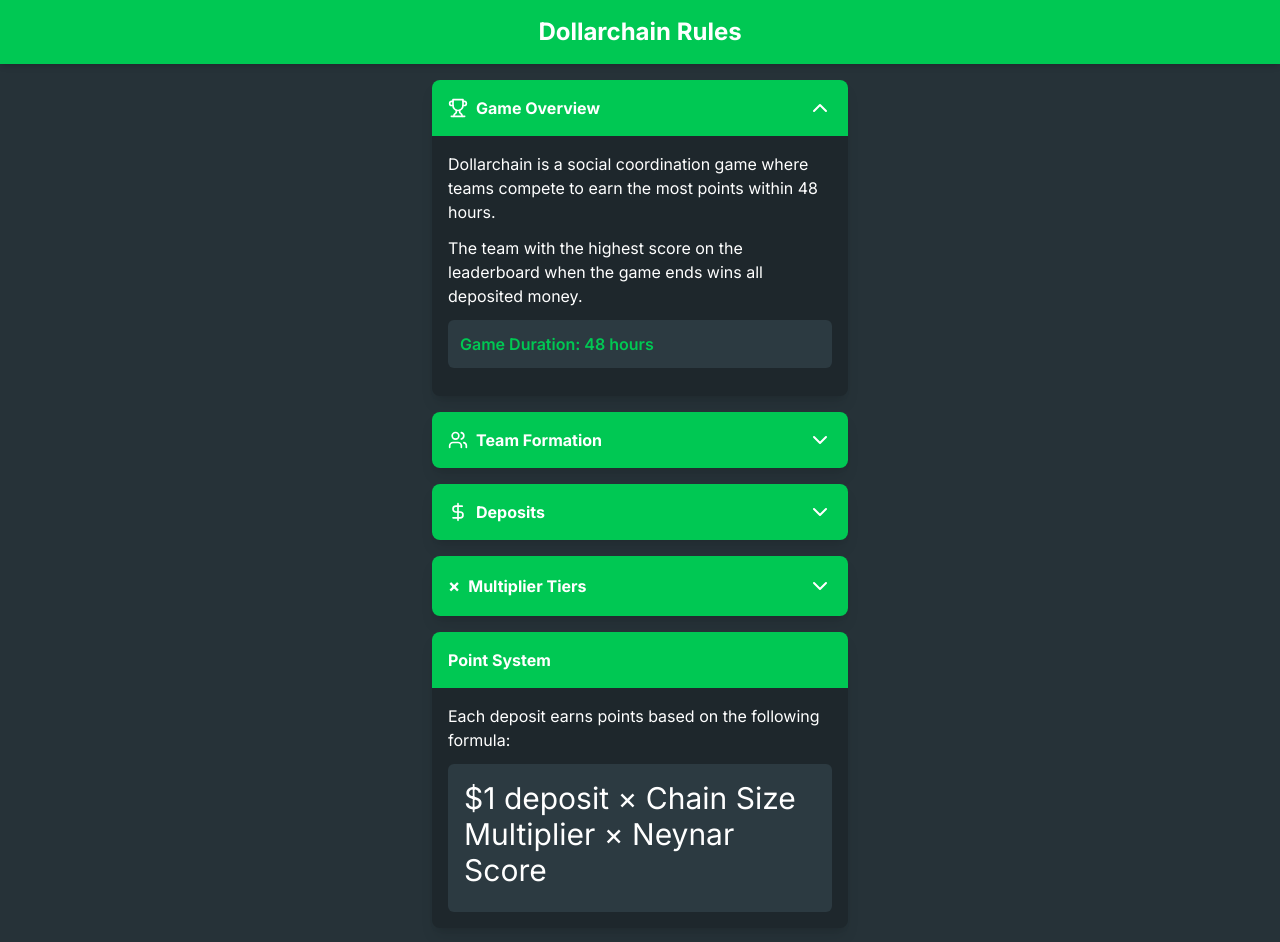
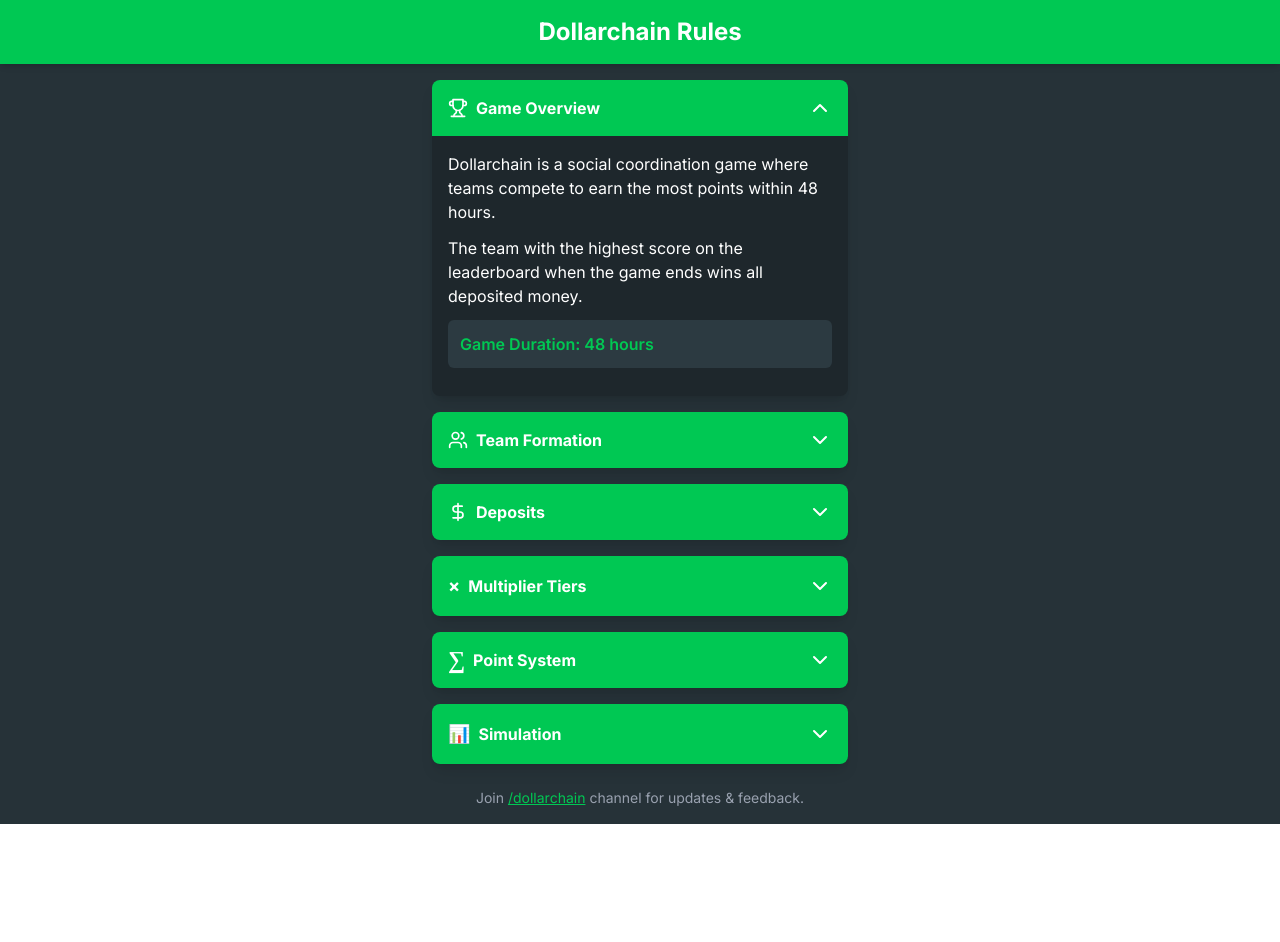
Before and after one commit to igoryuzo/dollarchain, a Next.js app: page /launch in a window 1280 px wide. Shown: the top 942 px of the page. After the commit the page ends 824 px from the top, so only its background shows below. Built offline with nearby package versions, Linux system fonts and the light colour scheme.

Commit message:
finish fom

```diff
--- a/src/app/launch/page.tsx
+++ b/src/app/launch/page.tsx
@@ -72,7 +72,7 @@
               <ul className="list-disc pl-5 mb-3 space-y-2">
                 <li>If you joined the waitlist, you can start a new team chain for free and get a multiplier bonus</li>
                 <li>After you start a team chain, you can invite others to join and deposit $1 to make the team chain longer</li>
-                <li>At the end of 48 hours, the team chain with the most deposits wins all deposited money and game restarts</li>
+                <li>At the end of 48 hours, the team chain with the most points wins all the deposited money.</li>
               </ul>
             </div>
           )}
@@ -150,19 +150,31 @@
           )}
         </div>
 
-        {/* Point System Section */}
         <div className="bg-[#1e272c] rounded-lg shadow-lg overflow-hidden mb-4">
-          <div className="w-full p-4 flex justify-between items-center bg-[#00C853] text-white">
+          <button
+            className="w-full p-4 flex justify-between items-center bg-[#00C853] text-white"
+            onClick={() => toggleSection("pointsystem")}
+          >
             <div className="flex items-center">
+              <span className="mr-2 text-2xl font-bold leading-none" style={{ fontFamily: 'serif' }}>∑</span>
               <span className="font-bold">Point System</span>
             </div>
-          </div>
-          <div className="p-4 animate-fadeIn">
-            <p className="mb-3">Each deposit earns points based on the following formula:</p>
-            <div className="bg-[#2c3a41] p-4 rounded-md flex flex-col items-center">
-              <span className="text-3xl font-mono text-white mb-2">$1 deposit × Chain Size Multiplier × Neynar Score</span>
+            {expandedSection === "pointsystem" ? <ChevronUp /> : <ChevronDown />}
+          </button>
+          {expandedSection === "pointsystem" && (
+            <div className="p-4 animate-fadeIn">
+              <p className="mb-3">Each deposit earns points based on the following formula:</p>
+              <div className="bg-[#2c3a41] p-3 rounded-md flex flex-col items-center">
+                <span className="text-lg font-mono text-white font-semibold">
+                  <span>$1 deposit</span>
+                  <span className="mx-2">×</span>
+                  <span>Chain Size Multiplier</span>
+                  <span className="mx-2">×</span>
+                  <span>Neynar Score</span>
+                </span>
+              </div>
             </div>
-          </div>
+          )}
         </div>
 
         <div className="bg-[#1e272c] rounded-lg shadow-lg overflow-hidden mb-4">
@@ -208,8 +220,7 @@
               }}
             >
               /dollarchain
-            </button>
-            channel for updates & feedback.
+            </button>{' '}channel for updates & feedback.
           </p>
         </div>
       </main>
```
